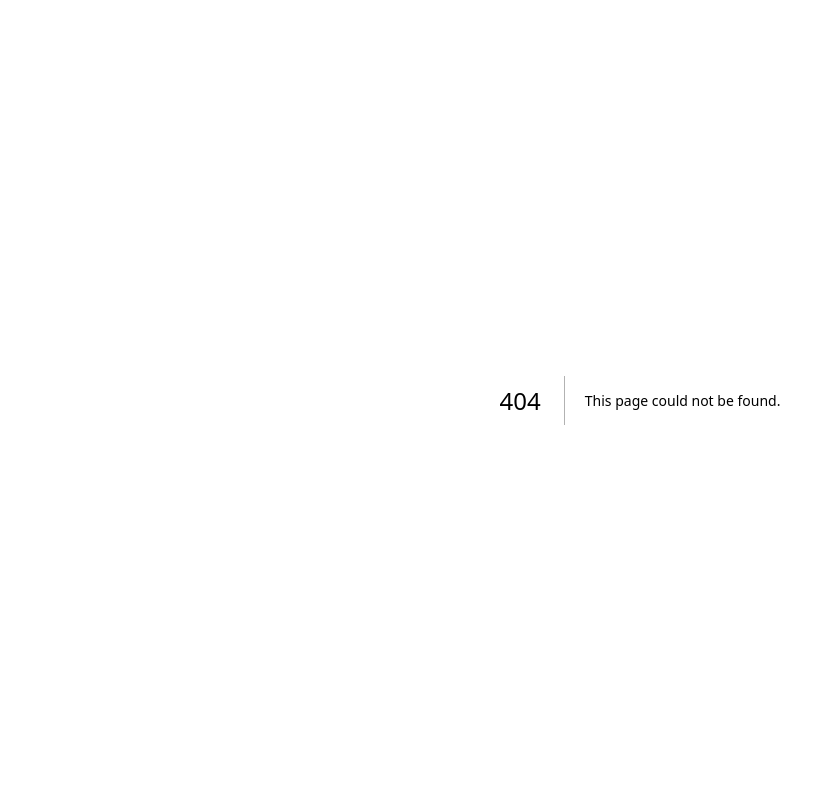
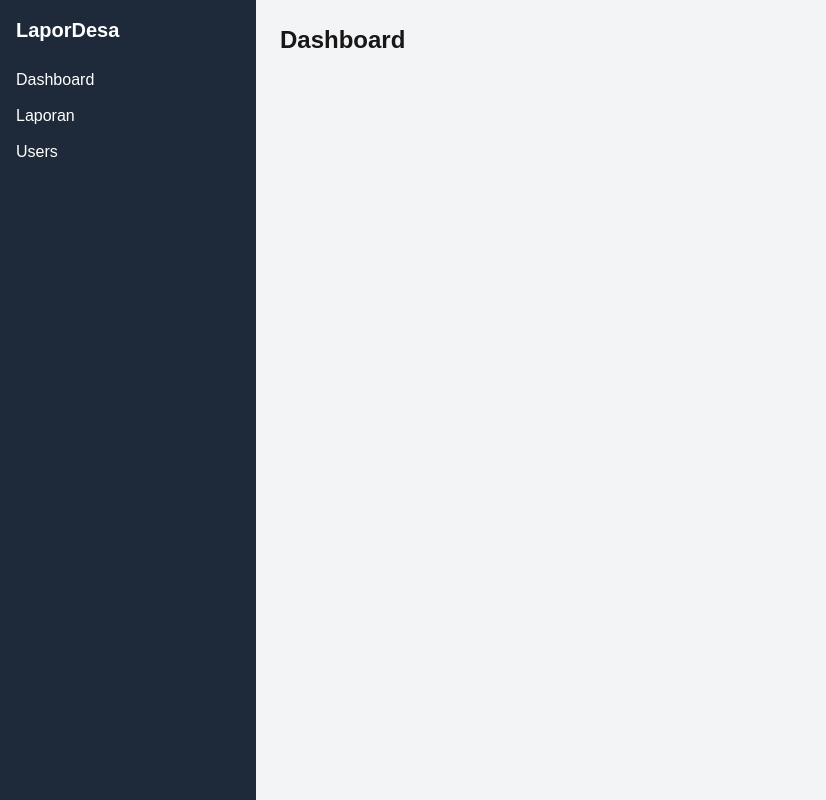
Before and after one commit to Erwingtw11/Lapor-Desa, a Next.js app in the folder web-admin/: page /dashboard in a window 1280 px wide. Before the commit this address had no page. Shown: the whole page, without its empty margins (0-826 px from the left). Built offline with nearby package versions, Linux system fonts and the light colour scheme.

Commit message:
feat: initialize admin dashboard layout, API utilities, and Laporan type definitions

```diff
--- /dev/null
+++ b/web-admin/src/app/dashboard/page.tsx
@@ -0,0 +1,9 @@
+import AdminLayout from "@/components/layout/adminLayout";
+
+export default function DashboardPage() {
+  return (
+    <AdminLayout>
+      <h1 className="text-2xl font-bold">Dashboard</h1>
+    </AdminLayout>
+  );
+}
--- /dev/null
+++ b/web-admin/src/components/layout/adminLayout.tsx
@@ -0,0 +1,18 @@
+export default function AdminLayout({ children }: { children: React.ReactNode }) {
+  return (
+    <div className="flex">
+      <aside className="w-64 h-screen bg-gray-800 text-white p-4">
+        <h1 className="text-xl font-bold mb-6">LaporDesa</h1>
+        <ul className="space-y-3">
+          <li>Dashboard</li>
+          <li>Laporan</li>
+          <li>Users</li>
+        </ul>
+      </aside>
+
+      <main className="flex-1 p-6 bg-gray-100">
+        {children}
+      </main>
+    </div>
+  );
+}
```
Also changed, not shown: web-admin/src/types/laporan.ts (added, +7 -0 lines), web-admin/src/lib/api.ts (added).
